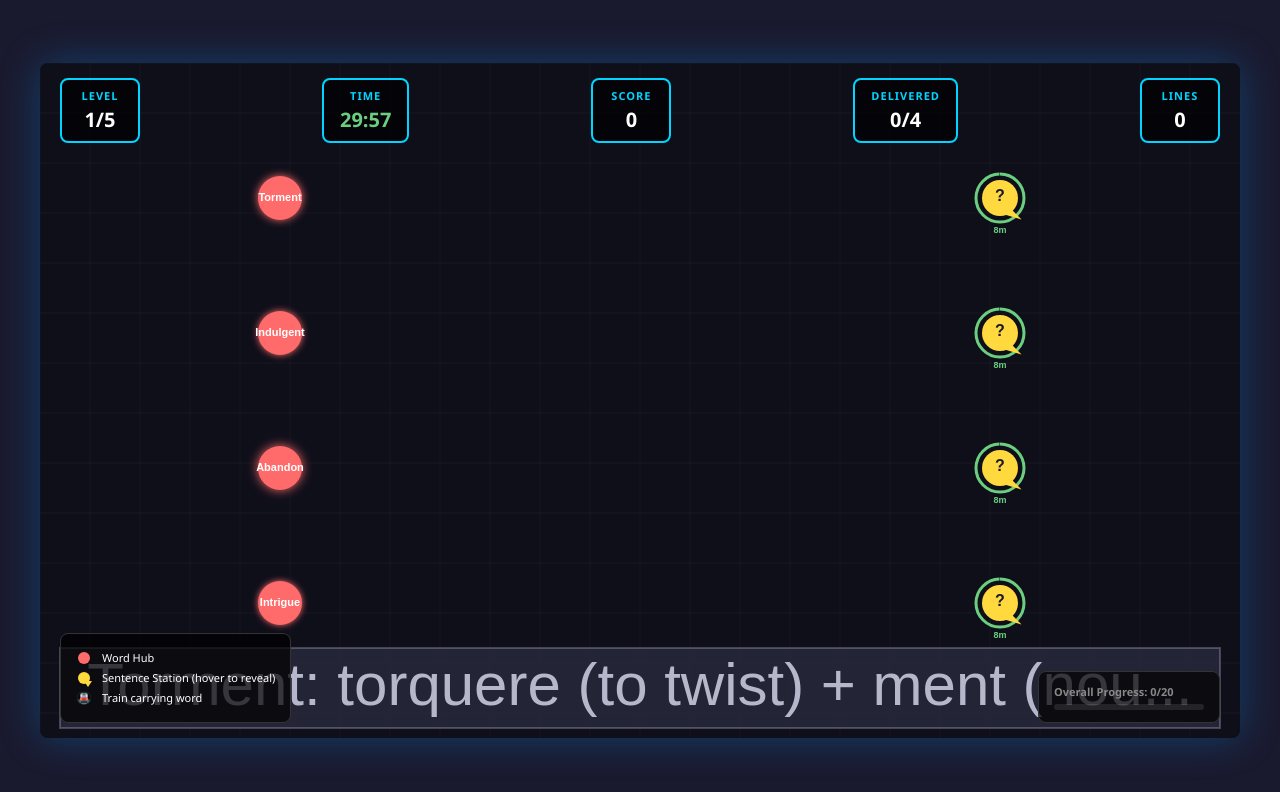
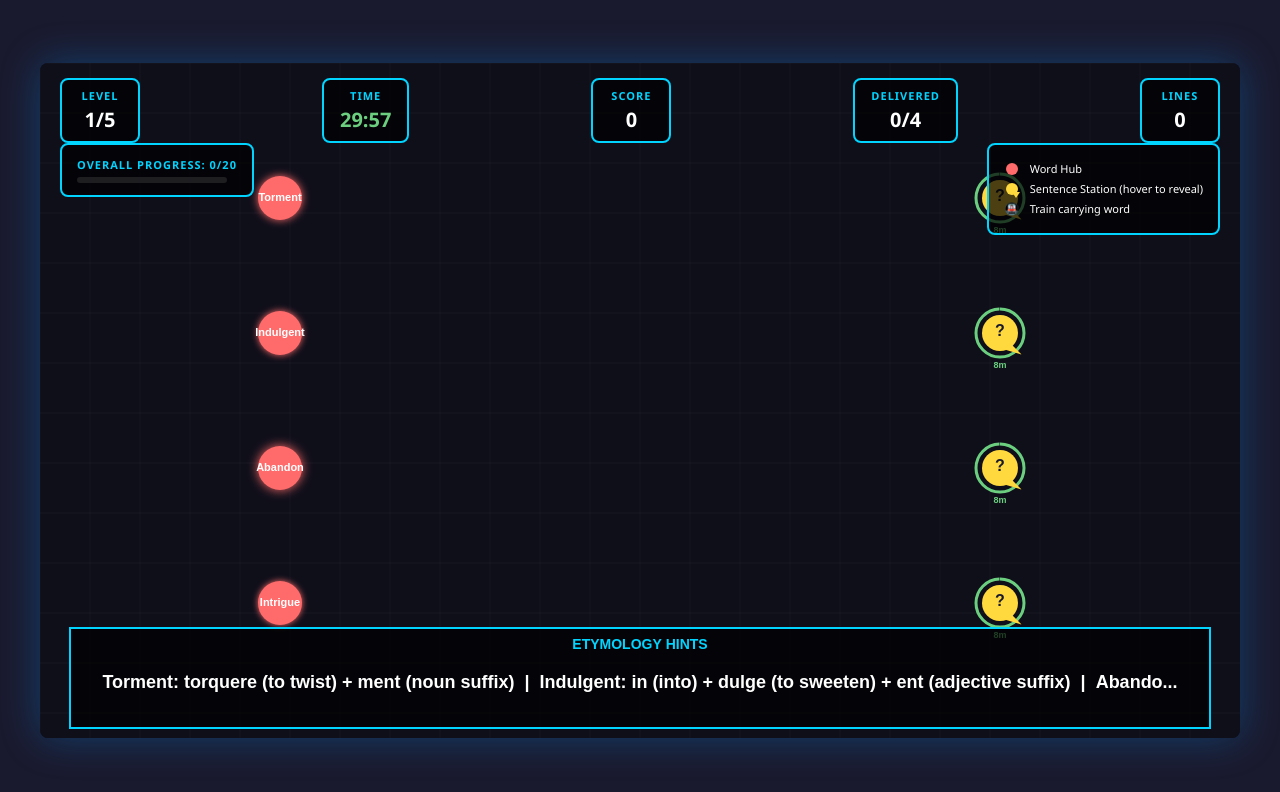
Before and after one commit to shencheng1202/vocab-metro, a plain HTML site: page index.html in a window 1280 px wide. Both pictures are taken after a click on the button "START GAME". Drawn offline with Linux system fonts and the light colour scheme.

Commit message:
Fix: destroy line on error, destroy hub on success, relocate UI, standardize hint style

```diff
--- a/game.js
+++ b/game.js
@@ -483,14 +483,14 @@ class Train {
                             }
                         }
 
+                        // DESTROY: Remove the hub that delivered this word
+                        const hubIndex = hubs.findIndex(h => h.word === station.word);
+                        if (hubIndex > -1) {
+                            hubs.splice(hubIndex, 1);
+                        }
+
                         // Check if level is complete (all 4 words delivered)
                         if (wordsDeliveredInLevel >= 4) {
-                            // Mark all stations as completed to clear them immediately
-                            stations.forEach(s => {
-                                if (s.satisfied) {
-                                    s.completed = true;
-                                }
-                            });
                             // Clear all visual entities immediately
                             hubs = [];
                             stations = [];
@@ -521,6 +521,18 @@ class Train {
 
         // STRICT: Apply exactly 3-minute (180 seconds) penalty to global timer
         globalGameTime = Math.max(0, globalGameTime - PENALTY_TIME);
+
+        // DESTROY: Remove the line connecting to this station
+        const lineIndex = lines.indexOf(this.line);
+        if (lineIndex > -1) {
+            lines.splice(lineIndex, 1);
+        }
+
+        // Remove this train
+        const trainIndex = trains.indexOf(this);
+        if (trainIndex > -1) {
+            trains.splice(trainIndex, 1);
+        }
 
         // Trigger visual feedback on station
         station.triggerErrorFeedback();
@@ -957,35 +969,40 @@ function updateInfoPanel() {
     }
 }
 
-// Draw etymology hint bar at bottom of screen
+// Draw etymology hint bar at bottom of screen - styled like game stats
 function drawEtymologyHintBar(ctx) {
     if (gameState !== 'playing' || !currentVocabData || currentVocabData.length === 0) return;
 
-    // ENLARGED: 6x larger font size - highly conspicuous
-    const fontSize = 60; // 6x larger than original 10px
-    const barHeight = 80;
+    const barHeight = 100;
     const barY = canvas.height - barHeight - 10;
-    const padding = 20;
+    const padding = 30;
 
-    // Draw prominent background bar
-    ctx.fillStyle = 'rgba(40, 40, 60, 0.85)';
+    // Draw background matching stat-box style
+    ctx.fillStyle = 'rgba(0, 0, 0, 0.7)';
     ctx.fillRect(padding, barY, canvas.width - padding * 2, barHeight);
 
-    // Draw border line
-    ctx.strokeStyle = 'rgba(150, 150, 180, 0.4)';
+    // Draw border matching stat-box style (cyan border like Level/Time)
+    ctx.strokeStyle = '#00d4ff';
     ctx.lineWidth = 2;
     ctx.strokeRect(padding, barY, canvas.width - padding * 2, barHeight);
+
+    // Draw title like stat-box h3
+    ctx.fillStyle = '#00d4ff';
+    ctx.font = 'bold 14px Arial';
+    ctx.textAlign = 'center';
+    ctx.textBaseline = 'top';
+    ctx.fillText('ETYMOLOGY HINTS', canvas.width / 2, barY + 10);
 
     // Build hint text from current level's 4 words
     let hintText = '';
     currentVocabData.forEach((data, index) => {
-        if (index > 0) hintText += '  •  ';
+        if (index > 0) hintText += '  |  ';
         hintText += `${data.word}: ${data.hint}`;
     });
 
-    // Draw hint text - ENLARGED and highly visible
-    ctx.fillStyle = 'rgba(200, 200, 220, 0.9)';
-    ctx.font = `${fontSize}px Arial`;
+    // Draw hint text - same style as stat-box p (large, bold, white)
+    ctx.fillStyle = '#fff';
+    ctx.font = 'bold 18px Arial';
     ctx.textAlign = 'center';
     ctx.textBaseline = 'middle';
 
@@ -1002,7 +1019,7 @@ function drawEtymologyHintBar(ctx) {
         hintText = truncatedText + '...';
     }
 
-    ctx.fillText(hintText, canvas.width / 2, barY + barHeight / 2);
+    ctx.fillText(hintText, canvas.width / 2, barY + barHeight / 2 + 5);
 }
 
 function startGame() {
--- a/index.html
+++ b/index.html
@@ -239,14 +239,16 @@
             color: #ffd93d;
         }
 
+        /* RELOCATED: Moved to top-right to avoid blocking bottom hint panel */
         .legend {
             position: absolute;
-            bottom: 15px;
-            left: 20px;
+            top: 80px;
+            right: 20px;
             background: rgba(0, 0, 0, 0.7);
             padding: 12px 15px;
             border-radius: 8px;
-            border: 1px solid #333;
+            border: 2px solid #00d4ff;
+            z-index: 10;
         }
 
         .legend-item {
@@ -293,20 +295,24 @@
             border-top: 6px solid #ffd93d;
         }
 
+        /* RELOCATED: Moved to top-left to avoid blocking bottom hint panel */
         .progress-bar {
             position: absolute;
-            bottom: 15px;
-            right: 20px;
+            top: 80px;
+            left: 20px;
             background: rgba(0, 0, 0, 0.7);
             padding: 12px 15px;
             border-radius: 8px;
-            border: 1px solid #333;
+            border: 2px solid #00d4ff;
+            z-index: 10;
         }
 
         .progress-bar h4 {
             font-size: 11px;
-            color: #888;
+            color: #00d4ff;
             margin-bottom: 5px;
+            text-transform: uppercase;
+            letter-spacing: 1px;
         }
 
         .progress-fill {
```
